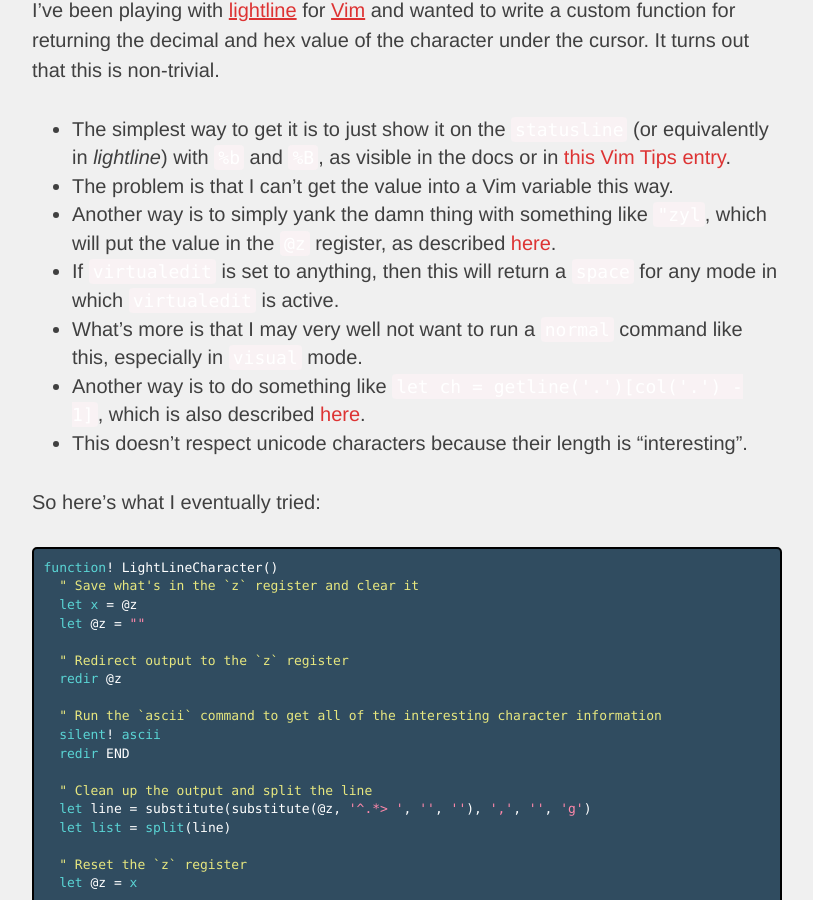
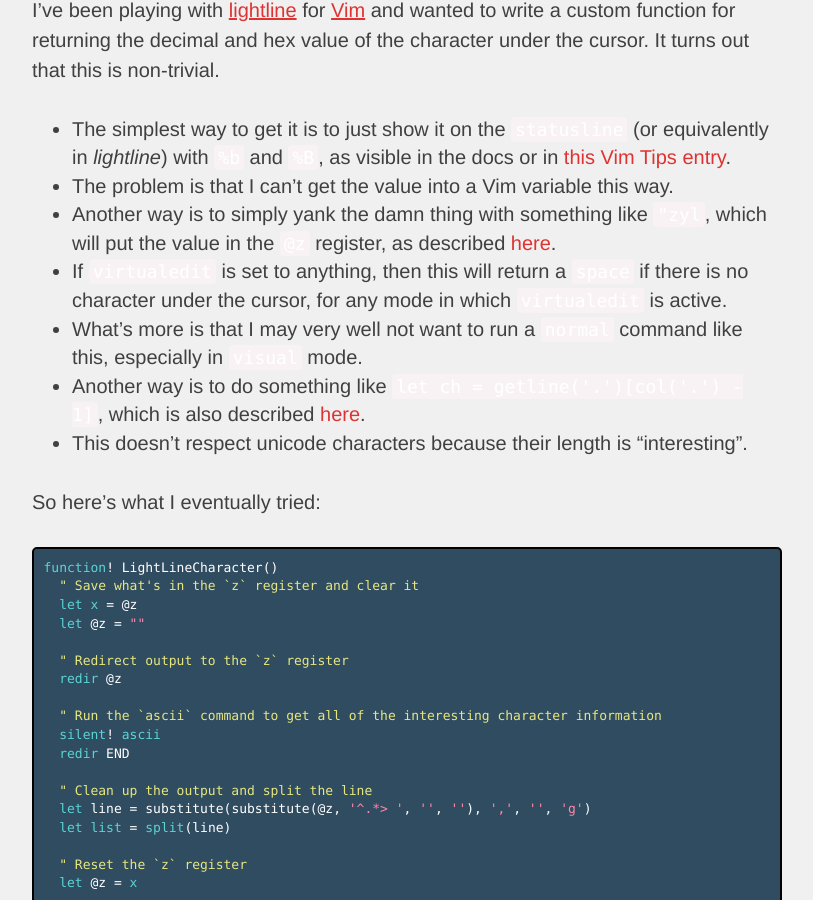
Before and after one commit to derekwyatt/derekwyatt.github.io, a Jekyll site: the page built from _posts/2015-07-27-getting-character-under-cursor-in-vim.markdown, in a window 1280 px wide and 900 px high, scrolled down 606 px. Shown: the whole window, without its empty margins (233-1046 px from the left). Built offline with Jekyll 4.4.1, drawn with Linux system fonts in a browser that asks for light colours; nearby versions of some CDN libraries; Markdown is read by kramdown in place of the engine named in the settings.

Commit message:
Clarifying the `virtualedit` issue

```diff
--- a/_posts/2015-07-27-getting-character-under-cursor-in-vim.markdown
+++ b/_posts/2015-07-27-getting-character-under-cursor-in-vim.markdown
@@ -11,7 +11,7 @@ I've been playing with [lightline][1] for [Vim][2] and wanted to write a custom
 * The simplest way to get it is to just show it on the `statusline` (or equivalently in _lightline_) with `%b` and `%B`, as visible in the docs or in [this Vim Tips entry][3].
  * The problem is that I can't get the value into a Vim variable this way.
 * Another way is to simply yank the damn thing with something like `"zyl`, which will put the value in the `@z` register, as described [here][4].
- * If `virtualedit` is set to anything, then this will return a `space` for any mode in which `virtualedit` is active.
+ * If `virtualedit` is set to anything, then this will return a `space` if there is no character under the cursor, for any mode in which `virtualedit` is active.
  * What's more is that I may very well not want to run a `normal` command like this, especially in `visual` mode.
 * Another way is to do something like `let ch = getline('.')[col('.') - 1]`, which is also described [here][4].
  * This doesn't respect unicode characters because their length is "interesting".
```
